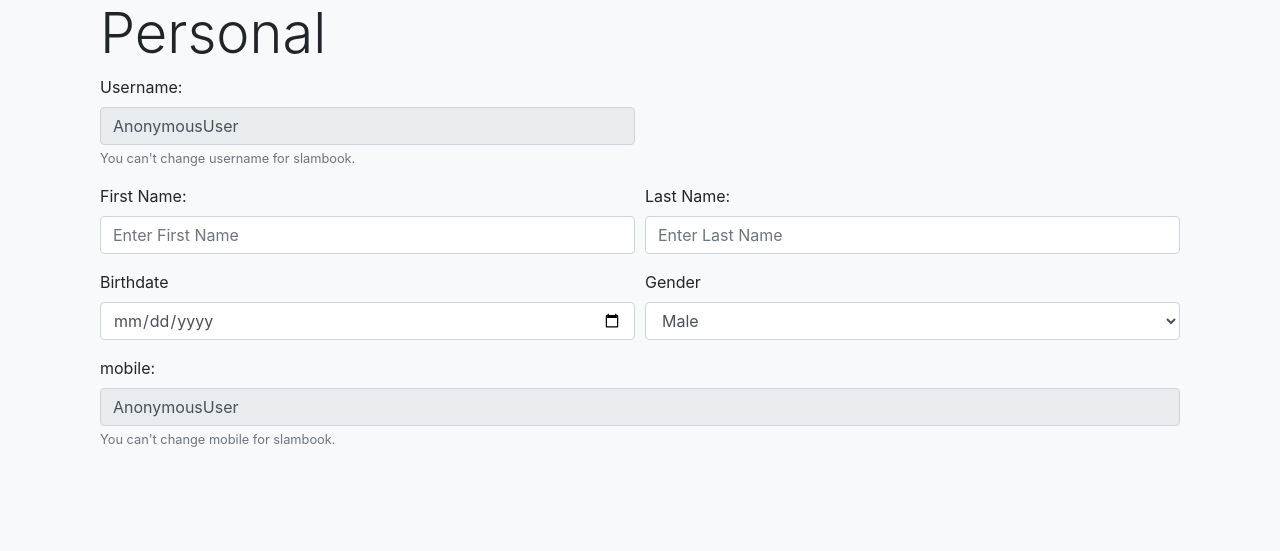
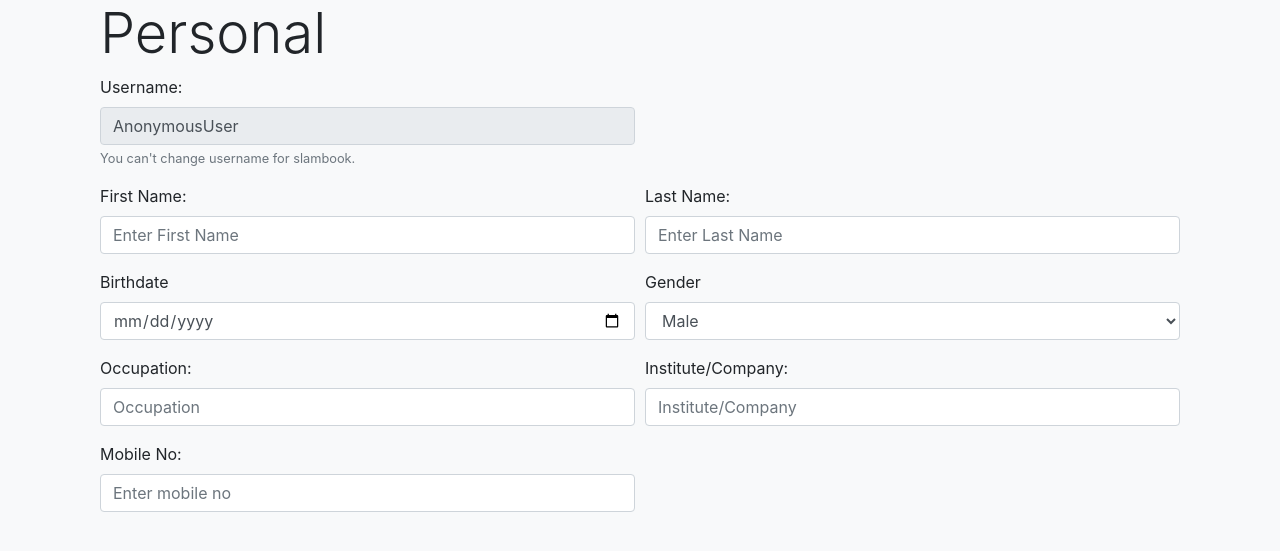
Before and after one commit to pranaykatariya/web, a Django app: page /profile/1/userbio in a window 1280 px wide. Shown: the part 96-647 px from the top of the page. Run offline with Django 3.2, Linux system fonts and the light colour scheme; some libraries are stand-ins or nearby versions.

Commit message:
second commit

```diff
--- a/pages/templates/pages/userbio.html
+++ b/pages/templates/pages/userbio.html
@@ -63,11 +63,24 @@
         </div>
 
 
+        <div class="form-row">
+          <div class="form-group col">
+              <label for="occupation">Occupation:</label>
+              <input class="form-control" type="text" placeholder="Occupation" name="occupation" id="occupation">
+          </div>
+          <div class="form-group col">
+            <label for="company">Institute/Company:</label>
+            <input class="form-control" type="text" placeholder="Institute/Company" name="company" id="company">
+          </div>
+        </div>
+
+
         <!-- mobile user input field -->
-        <div class="form-group">
-          <label for="mobile">mobile:</label>
-          <input type="text" class="form-control" id="mobile" aria-describedby="mobile" placeholder="Enter mobile" value={{request.user}} disabled>
-          <small id="emailHelp" class="form-text text-muted">You can't change mobile for slambook.</small>
+        <div class="form-row">
+          <div class="form-group col-6">
+            <label for="mobile">Mobile No:</label>
+            <input type="text" class="form-control" id="mobile" aria-describedby="mobile" placeholder="Enter mobile no">
+          </div>
         </div>
 
 
```
